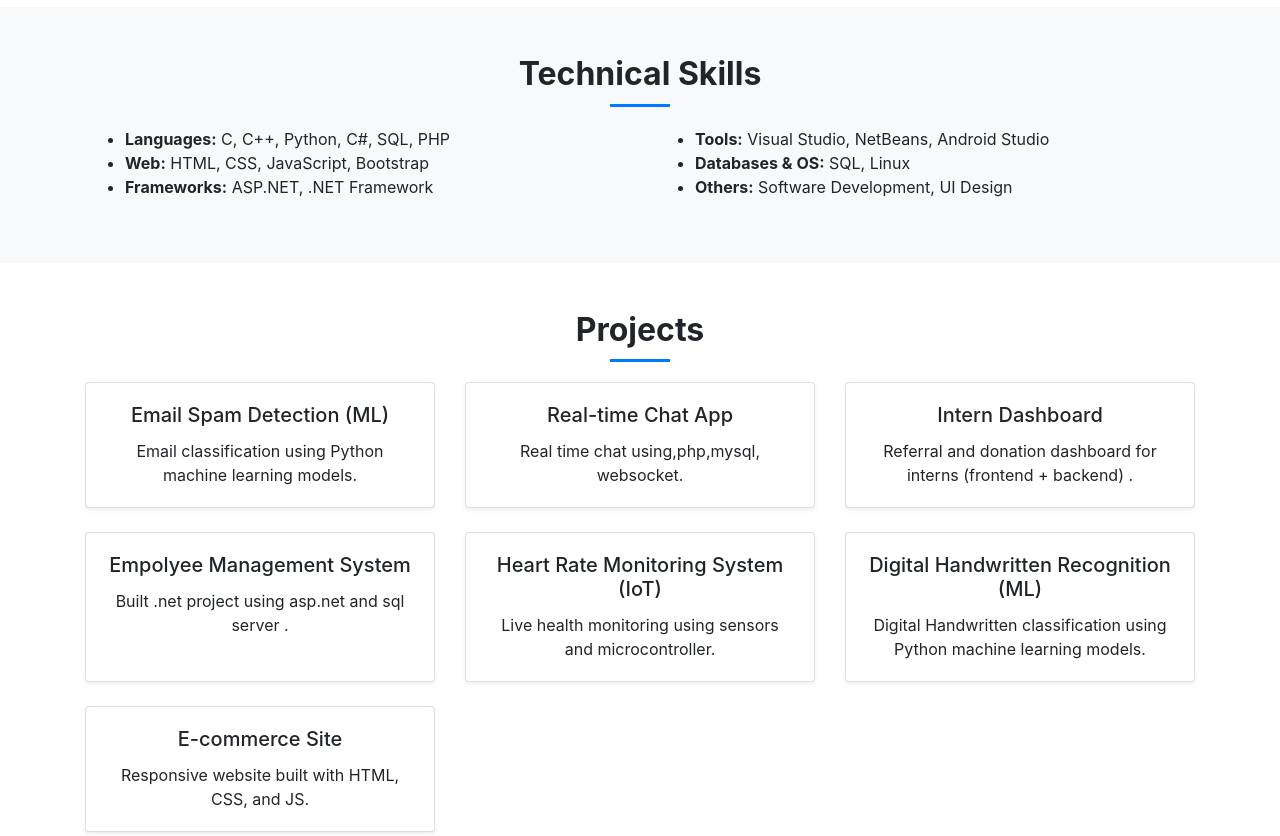
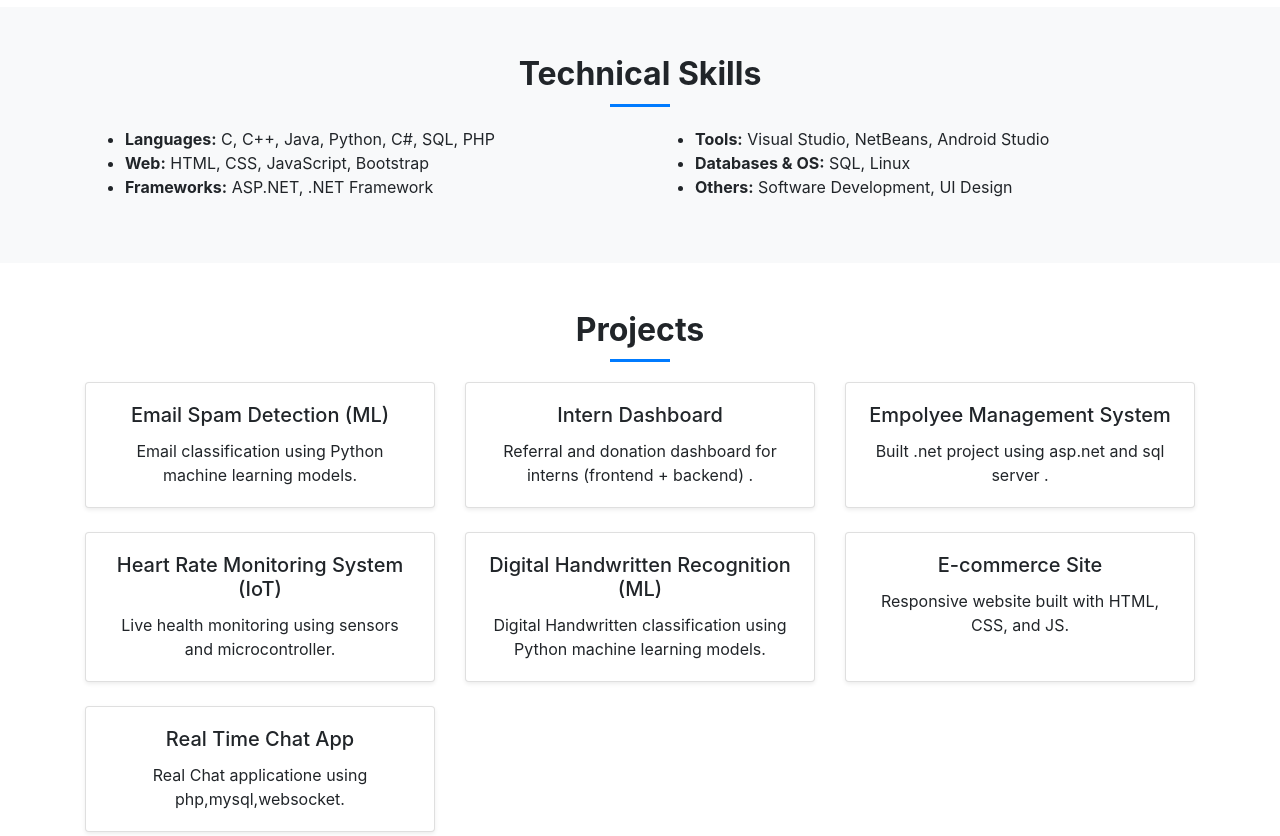
Before and after one commit to Jaya210504/Portfolio-, a plain HTML site: page index.html in a window 1280 px wide. Shown: the part 700-1536 px from the top of the page. Drawn offline with nearby package versions, Linux system fonts and the light colour scheme.

Commit message:
Update index.html

```diff
--- a/index.html
+++ b/index.html
@@ -11,7 +11,7 @@
 <body>
   <header class="hero-section text-white text-center py-5">
     <div class="container">
-      <img src="assets/profile.jpg" class="rounded-circle shadow mb-3" width="140" alt="Jaya's Profile">
+      <img src="assets/Profile.jpg" class="rounded-circle shadow mb-3" width="140" alt="Jaya's Profile">
       <h1 class="display-4">Jaya Gupta</h1>
       <p class="lead">B.Sc. IT Student  • Tech Enthusiast</p>
     </div>
@@ -43,7 +43,7 @@
       <div class="row">
         <div class="col-md-6">
           <ul>
-            <li><strong>Languages:</strong> C, C++, Python, C#, SQL, PHP</li>
+            <li><strong>Languages:</strong> C, C++, Java, Python, C#, SQL, PHP</li>
             <li><strong>Web:</strong> HTML, CSS, JavaScript, Bootstrap</li>
             <li><strong>Frameworks:</strong> ASP.NET, .NET Framework</li>
           </ul>
@@ -70,15 +70,7 @@
           </div>
         </div>
       </div>
-       <div class="col-md-4 mb-4">
-        <div class="card shadow-sm h-100">
-          <div class="card-body">
-            <h5 class="card-title">Real-time Chat App</h5>
-            <p class="card-text"> Real time chat using,php,mysql, websocket.</p>
-          </div>
-        </div>
-      </div>
-      <div class="col-md-4 mb-4">
+            <div class="col-md-4 mb-4">
         <div class="card shadow-sm h-100">
           <div class="card-body">
             <h5 class="card-title">Intern Dashboard</h5>
@@ -120,6 +112,14 @@
           </div>
         </div>
       </div>
+      <div class="col-md-4 mb-4">
+        <div class="card shadow-sm h-100">
+          <div class="card-body">
+            <h5 class="card-title">Real Time Chat App</h5>
+            <p class="card-text">Real Chat applicatione using php,mysql,websocket.</p>
+          </div>
+        </div>
+      </div>
     </div>
   </section>
 
```
